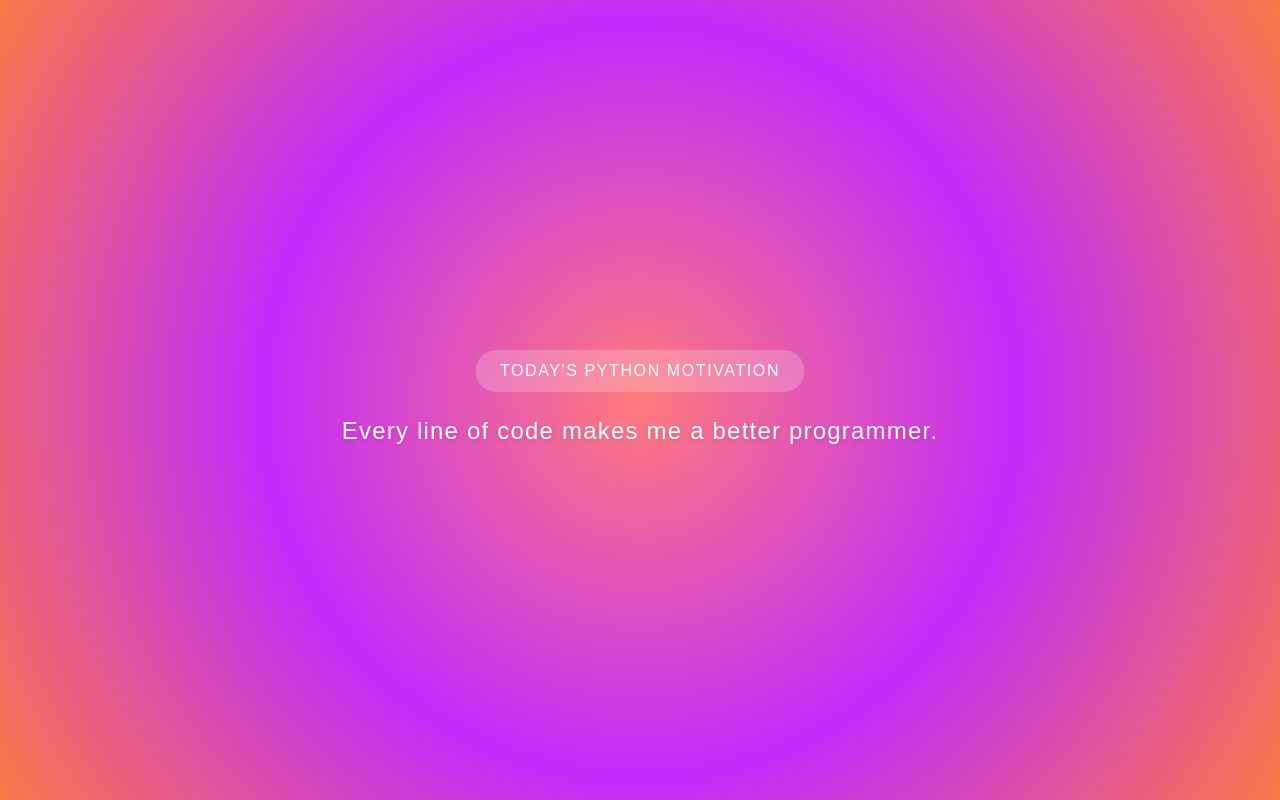
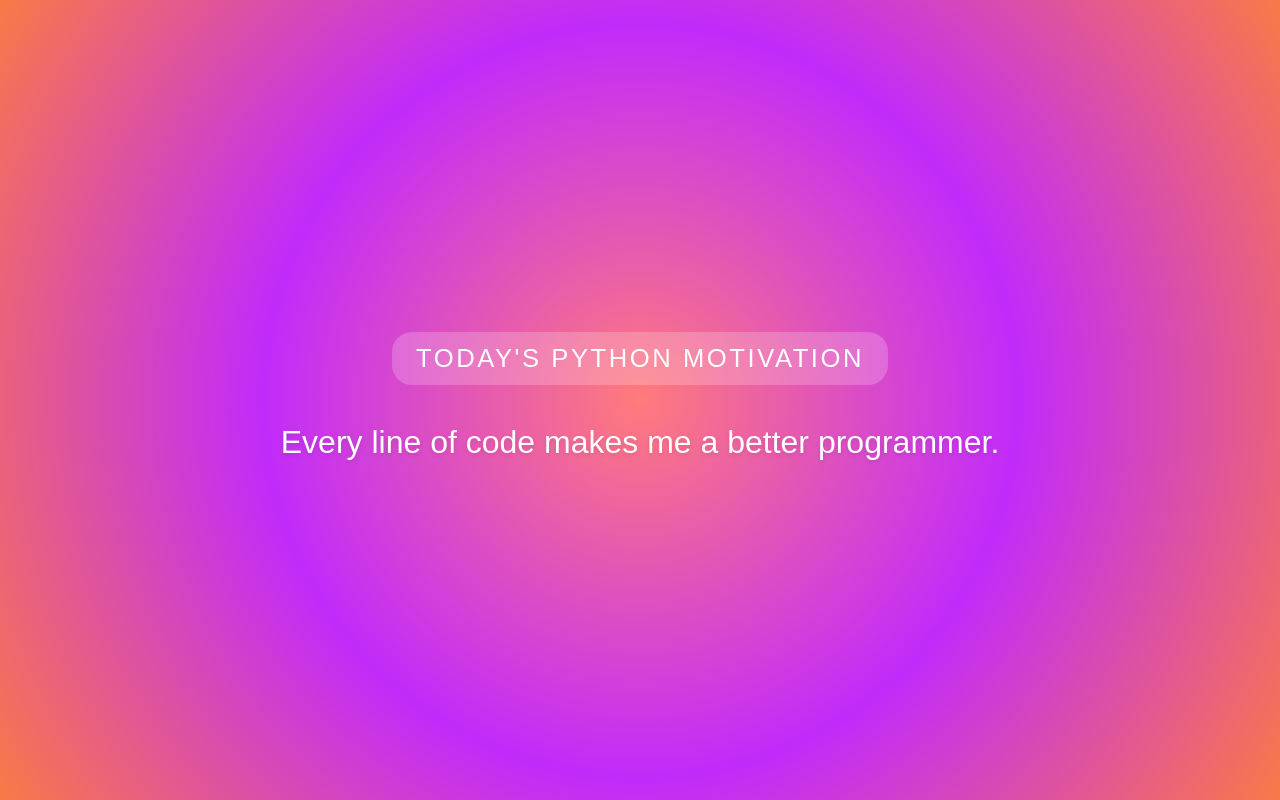
Before and after one commit to lil0705/Notion-widget-work, a plain HTML site: page index.html in a window 1280 px wide. Drawn offline with nearby package versions, Linux system fonts and the light colour scheme.

Commit message:
Update index.html

```diff
--- a/index.html
+++ b/index.html
@@ -5,75 +5,57 @@
     <meta name="viewport" content="width=device-width, initial-scale=1.0">
     <script src="https://cdnjs.cloudflare.com/ajax/libs/react/18.2.0/umd/react.production.min.js"></script>
     <script src="https://cdnjs.cloudflare.com/ajax/libs/react-dom/18.2.0/umd/react-dom.production.min.js"></script>
-    <title>Python Learning Motivation</title>
+    <title>Daily Motivation</title>
     <style>
-        html, body {
+        * {
             margin: 0;
             padding: 0;
-            width: 100%;
-            height: 100%;
+            box-sizing: border-box;
+        }
+
+        body {
+            min-height: 100vh;
+            width: 100vw;
+            overflow: hidden;
         }
 
         #root {
-            width: 100%;
-            height: 100%;
-            min-height: 100vh;
+            width: 100vw;
+            height: 100vh;
         }
 
         .gradient-bg {
             background: radial-gradient(circle at center, #ff7b7b 0%, #c12bfb 50%, #fa7946 100%);
+            width: 100vw;
+            height: 100vh;
+            display: flex;
+            flex-direction: column;
+            align-items: center;
+            justify-content: center;
+            padding: 2rem;
+            text-align: center;
         }
-        .quote-text {
-            font-family: Arial, sans-serif;
-            text-shadow: 0 2px 4px rgba(0,0,0,0.1);
-            letter-spacing: 0.05em;
-            color: white;
-            margin: 0;
-            text-align: center;
-            font-weight: 300;
-            font-size: 1.5em;
-            line-height: 1.6;
-            padding: 0 20px;
-        }
+
         .header-text {
             font-family: Arial, sans-serif;
             background-color: rgba(255, 255, 255, 0.2);
             padding: 12px 24px;
             border-radius: 20px;
             color: white;
-            font-size: 1rem;
+            font-size: max(16px, 2vw);
             letter-spacing: 0.1em;
             text-transform: uppercase;
-            text-align: center;
-            margin: 0 0 20px 0;
-            font-weight: 300;
+            margin-bottom: 2rem;
         }
-        .container {
-            width: 100%;
-            height: 100vh;
-            display: flex;
-            align-items: center;
-            justify-content: center;
-        }
-        .content-wrapper {
-            width: 100%;
-            height: 100%;
-            display: flex;
-            flex-direction: column;
-            align-items: center;
-            justify-content: center;
-            padding: 2rem;
-            box-sizing: border-box;
-            text-align: center;
-        }
-        @media (max-width: 768px) {
+
         .quote-text {
-                font-size: 1.2em;
-            }
-            .header-text {
-                font-size: 0.9rem;
-                padding: 8px 16px;
-            }
+            font-family: Arial, sans-serif;
+            color: white;
+            font-size: max(20px, 2.5vw);
+            line-height: 1.6;
+            text-shadow: 0 2px 4px rgba(0,0,0,0.1);
+            padding: 0 1rem;
+            max-width: 90%;
         }
     </style>
 </head>
@@ -99,10 +81,7 @@
 
             return React.createElement(
                 'div',
-                { className: 'container gradient-bg' },
-                React.createElement(
-                    'div',
-                    { className: 'content-wrapper' },
+                { className: 'gradient-bg' },
                 React.createElement(
                     'div',
                     { className: 'header-text' },
@@ -112,7 +91,6 @@
                     'p',
                     { className: 'quote-text' },
                     quotes[quoteIndex]
-                    )
                 )
             );
         };
```
Lines whose indentation alone changed are shown as unchanged.
